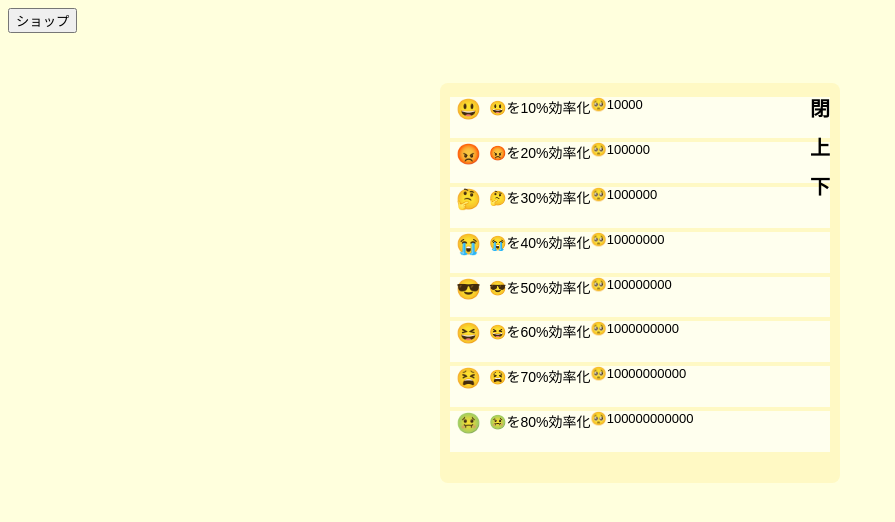
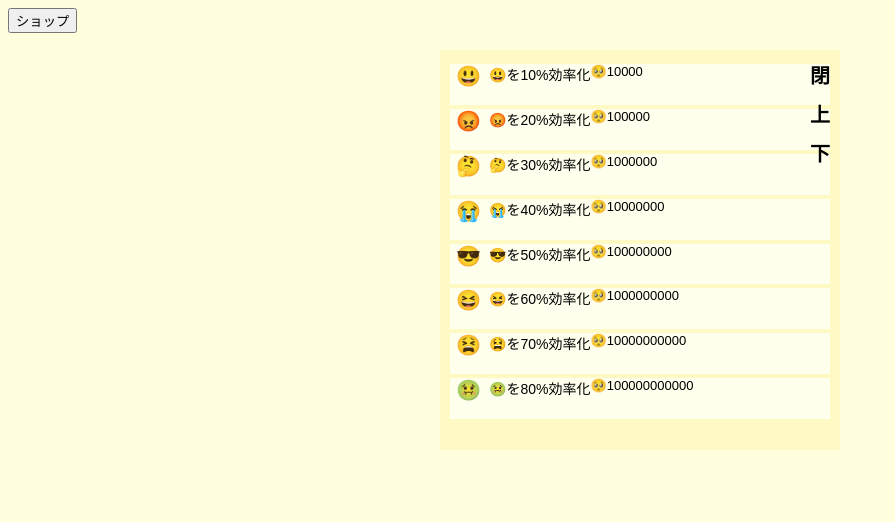
Before and after one commit to puyuyu-chang/puyuyu-chang.github.io, a plain HTML site: page index.html in a window 1280 px wide. Both pictures are taken after a click on the button "ショップ". Shown: the whole page, without its empty margins (0-895 px from the left). Drawn offline with Linux system fonts and the light colour scheme.

Commit message:
Update index.html

```diff
--- a/index.html
+++ b/index.html
@@ -12,18 +12,17 @@
   position: fixed;
   top: 50px;
   left: 50%;
-  transform-origin: left top;
-  transform: translate(-50%, 0);
   width: 400px;        /* 幅 */
   height: 400px;       /* 高さを幅と同じにして1:1の正方形 */
   background: #FFF9C4;
   border: none;        /* 黒縁を削除 */
-  border-radius: 8px;
   padding: 10px;
   display: none; /* 最初は非表示 */
   box-sizing: border-box;
   overflow: hidden;
-  position: relative;
+
+  transform-origin: left top;
+  transform: translate(-50%, 0);
 
 }
 
```
